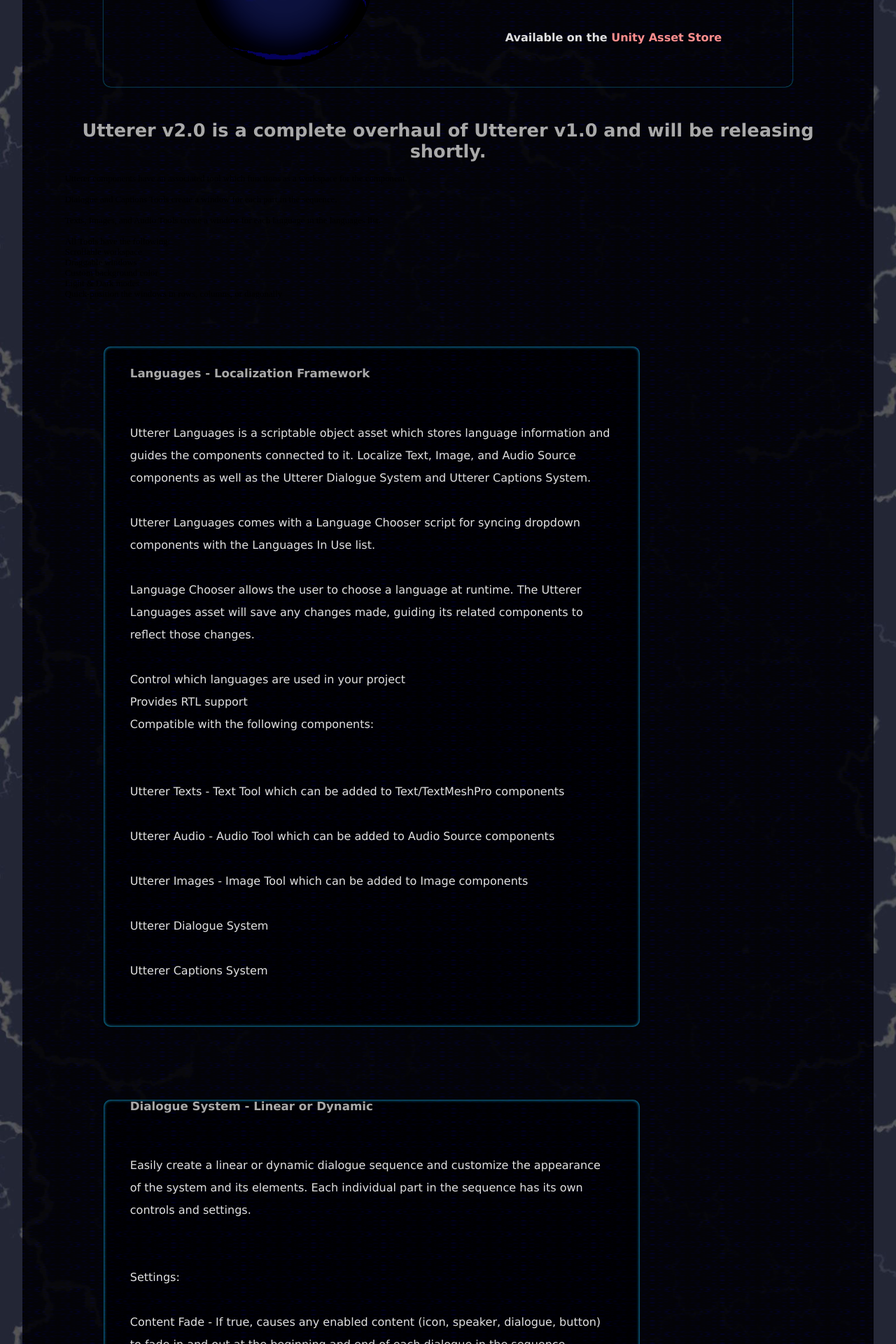
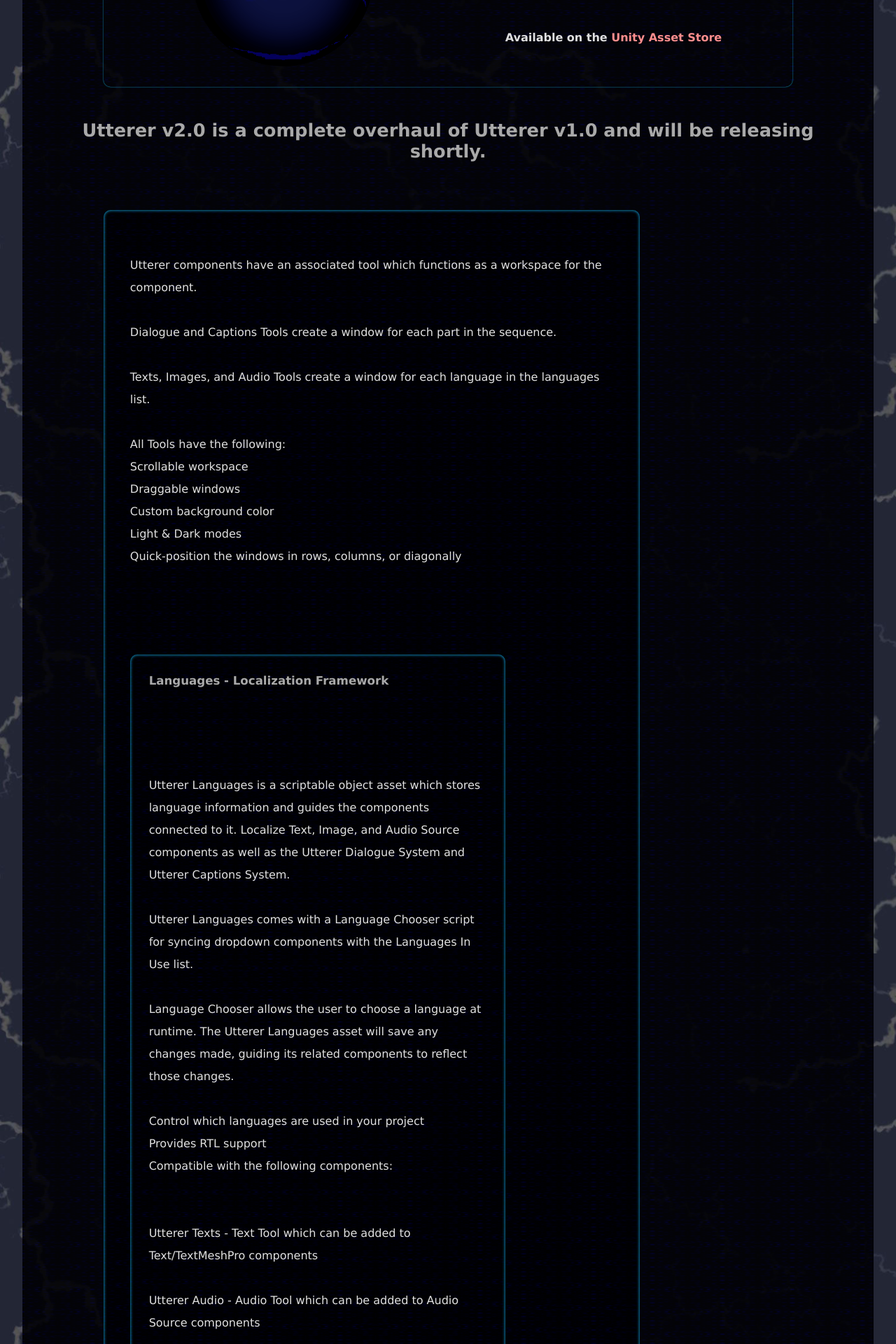
Before and after one commit to Madsir/madsirstudio.github.io, a Jekyll site: the page built from utterer/index.html, in a window 1280 px wide. Shown: the part 438-2358 px from the top of the page at 70% size. Built offline with Jekyll 4.4.1, drawn with Linux system fonts in a browser that asks for light colours.

Commit message:
Update index.html

```diff
--- a/utterer/index.html
+++ b/utterer/index.html
@@ -137,7 +137,8 @@
 
 		<br>
 	<br>
-		<h1>Utterer v2.0 is a complete overhaul of Utterer v1.0 and will be releasing shortly.</h1>
+		<h1>Utterer v2.0 is a complete overhaul of Utterer v1.0 and will be releasing shortly.</h1><br><br>
+		<div class="baround"><br><p><br>
 Utterer components have an associated tool which functions as a workspace for the component.<br><br>
 
 Dialogue and Captions Tools create a window for each part in the sequence.<br><br>
@@ -149,9 +150,12 @@
 Custom background color<br>
 Light & Dark modes<br>
 Quick-position the windows in rows, columns, or diagonally<br><br>
+		</p><div>
 		<br><br>
+		<br>
+		<br>
 				<div class="baround"><br>
-	<h2>Languages - Localization Framework</h2><br><br><p>
+	<h2>Languages - Localization Framework</h2><br><br><p><br><br>
 
 Utterer Languages is a scriptable object asset which stores language information and guides the components connected to it. Localize Text, Image, and Audio Source components as well as the Utterer Dialogue System and Utterer Captions System.
 <br><br>
@@ -172,8 +176,10 @@
 
 <br>
 	<br><br>
-<div class="baround">
+<div class="baround"><br>
 	<h2>Dialogue System - Linear or Dynamic</h2>
+	<br>
+	<br>
 	<br>
 	<br>
 	<p>  Easily create a linear or dynamic dialogue sequence and customize the appearance of the system and its elements. Each individual part in the sequence has its own controls and settings.
@@ -245,9 +251,12 @@
 
 <br><br>
 <br>
+		<br>
 	<div class="around"><br>
 		<h2>Captions System - Captions or Subtitles</h2><br><br>
 		<p>
+			<br>
+			<br>
 
 The Captions System lets you create and control a timed sequence of captions that will format itself based on your input. Like the Dialogue System, you can easily customize the system and its elements. <br><br><br>
 
@@ -307,10 +316,12 @@
 
 		</p>
 		</div>
-		<br><br><br>
-		<div class="baround">
+		<br><br><br><br>
+		<div class="baround"><br>
 	<h2>Dynamics - String Interpolation</h2><br>
 	<br><p>
+		<br>
+		<br>
 Utterer Dynamics uses a scriptable object asset to store your list of dynamic calls in order to interpolate or color-code certain strings.<br>Interpolation is handled by the system's Dynamics Assistant, which finds all calls in an open scene and switches them with their ID's at runtime.<br><br>
 	Utterer Dynamics replaces any "call" (a string or part of a string surrounded by < and > - Ex. <PlayerName> ) with its associated "ID" (Ex. "Madsir"). <br><br>
 
```
